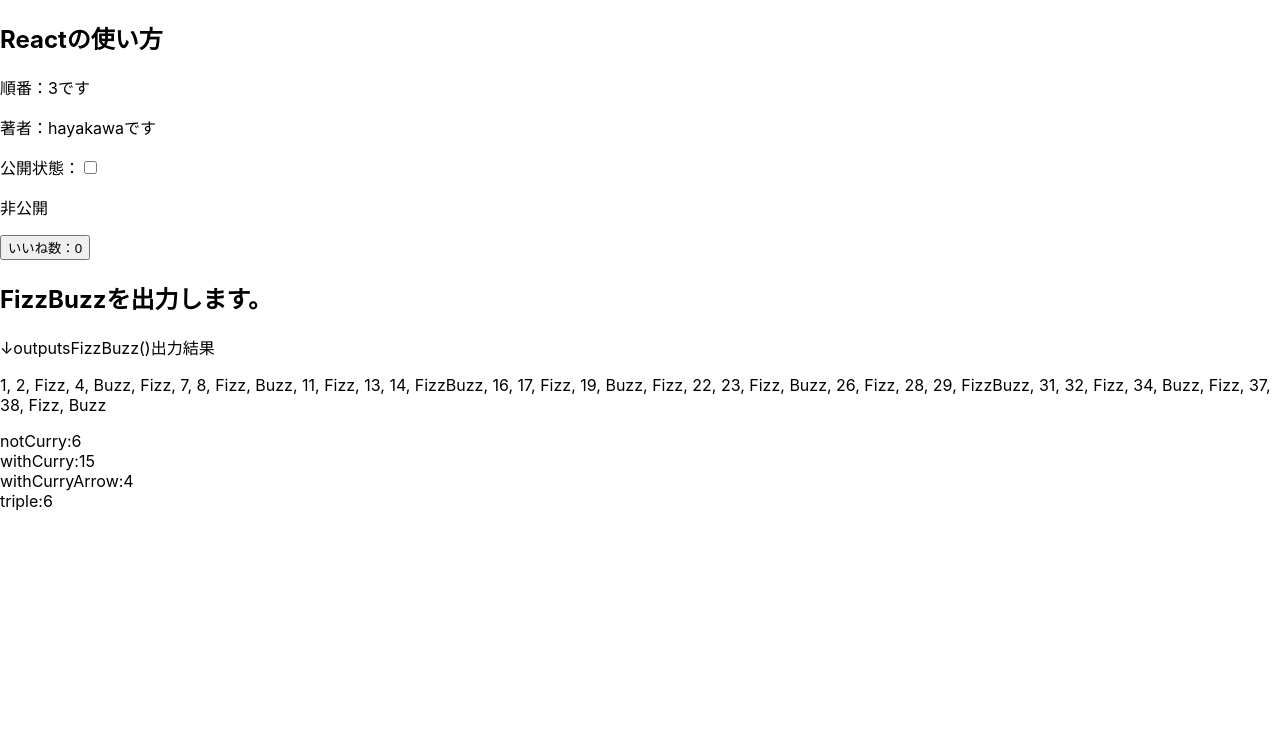
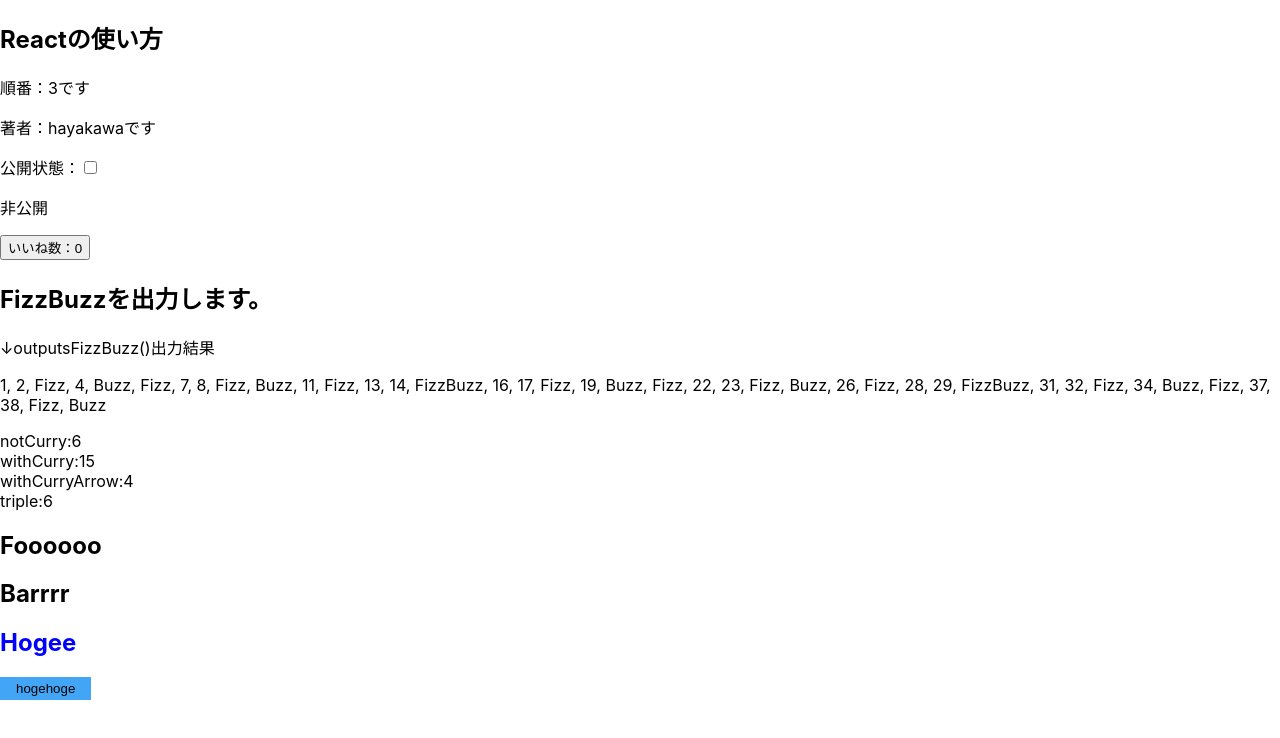
Before and after one commit to w8f/react-first-app, a React (Create React App) app in the folder react-sample/: page / in a window 1280 px wide. Shown: the top 738 px of the page. Built offline with nearby package versions, Linux system fonts and the light colour scheme.

Commit message:
importの種類,styled-componentについて学習

```diff
--- a/react-sample/src/Blog.jsx
+++ b/react-sample/src/Blog.jsx
@@ -2,7 +2,10 @@
 import Article from "./Article";
 import FizzBuzz from "./FizzBuzz";
 import Curry from "./Curry";
-
+// 名前付きimport
+import { Foo, Bar } from "./components/FooBar";
+// 名前無し
+import Hoge from "./components/Hoge";
 // class component
 class Blog extends React.Component {
   constructor(props) {
@@ -108,6 +111,9 @@
         />
         <FizzBuzz />
         <Curry />
+        <Foo />
+        <Bar />
+        <Hoge />
       </>
 
       // <React.Fragment>
--- /dev/null
+++ b/react-sample/src/components/Button.jsx
@@ -0,0 +1,26 @@
+import React from "react";
+import styled from "styled-components";
+
+const PrimaryButton = (props) => {
+  // 青いボタン
+  return <Button id="hoge">hogehoge</Button>;
+};
+
+/**
+ * CSS in JSでの書き方
+ * JSX > Styled-Componentsの順のほうが良さそう
+ * 【特徴】
+ * ・ローカルスコープで書ける
+ *
+ */
+const Button = styled.button({
+  backgroundColor: "#42a5f5",
+  border: "none",
+  display: "block",
+  padding: "4px 16px",
+  "&:hover": {
+    backgroundColor: "80d6ff",
+  },
+});
+
+export default PrimaryButton;
--- /dev/null
+++ b/react-sample/src/components/FooBar.jsx
@@ -0,0 +1,10 @@
+import React from "react";
+
+// 名前付きexport
+export function Foo() {
+  return <h2>Foooooo</h2>;
+}
+
+export const Bar = () => {
+  return <h2>Barrrr</h2>;
+};
--- /dev/null
+++ b/react-sample/src/components/Hoge.jsx
@@ -0,0 +1,18 @@
+import React from "react";
+import Button from "./Button";
+
+export default class Hoge extends React.Component {
+  render() {
+    // インラインスタイル
+    // 非推奨・・！
+    const style = {
+      color: "blue",
+    };
+    return (
+      <>
+        <h2 style={style}>Hogee</h2>
+        <Button />
+      </>
+    );
+  }
+}
```
Also changed, not shown: 1 other file (tests, documents, lock files or other folders).
